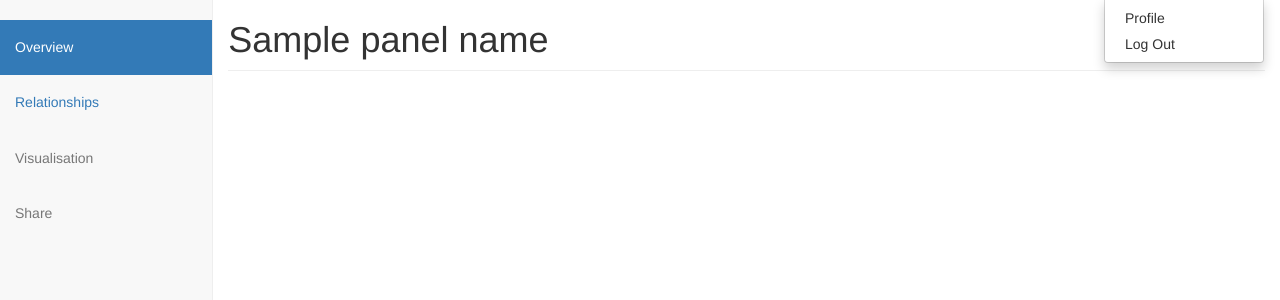
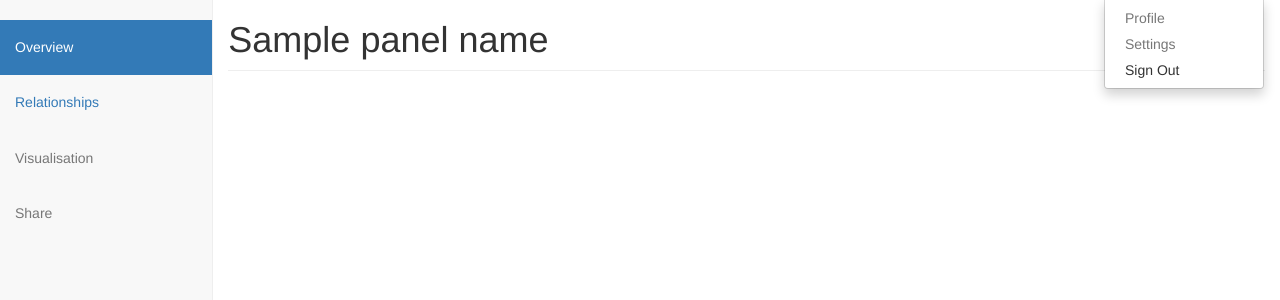
Before and after one commit to imndaiga/historia, a Flask app: template app/templates/user/dashboard.html in a window 1280 px wide, after a click that opens the changed part. Shown: the part 53-353 px from the top of the page. Run offline with Flask 2, Linux system fonts and the light colour scheme; the template is opened without the code that fills it: most values are stand-ins (such as "Sample title", 1, 10 or a date in 2020); parts of the project's set-up code (start-up, migrations or seed data) failed here and were passed over; some libraries are stand-ins or nearby versions.

Commit message:
updated nav menu items

```diff
--- a/app/templates/user/dashboard.html
+++ b/app/templates/user/dashboard.html
@@ -17,8 +17,9 @@
 			<i class='fa fa-angle-down'></i>
 		</a>
 		<ul class="dropdown-menu">
-			<li><a href="#">Profile</a></li>
-			<li><a href="{{ url_for('auth.logout') }}">Log Out</a></li>
+			<li class="disabled"><a href="#">Profile</a></li>
+			<li class="disabled"><a href="#">Settings</a></li>
+			<li><a href="{{ url_for('auth.logout') }}">Sign Out</a></li>
 		</ul>
 	</li>
 {% endblock %}
```
